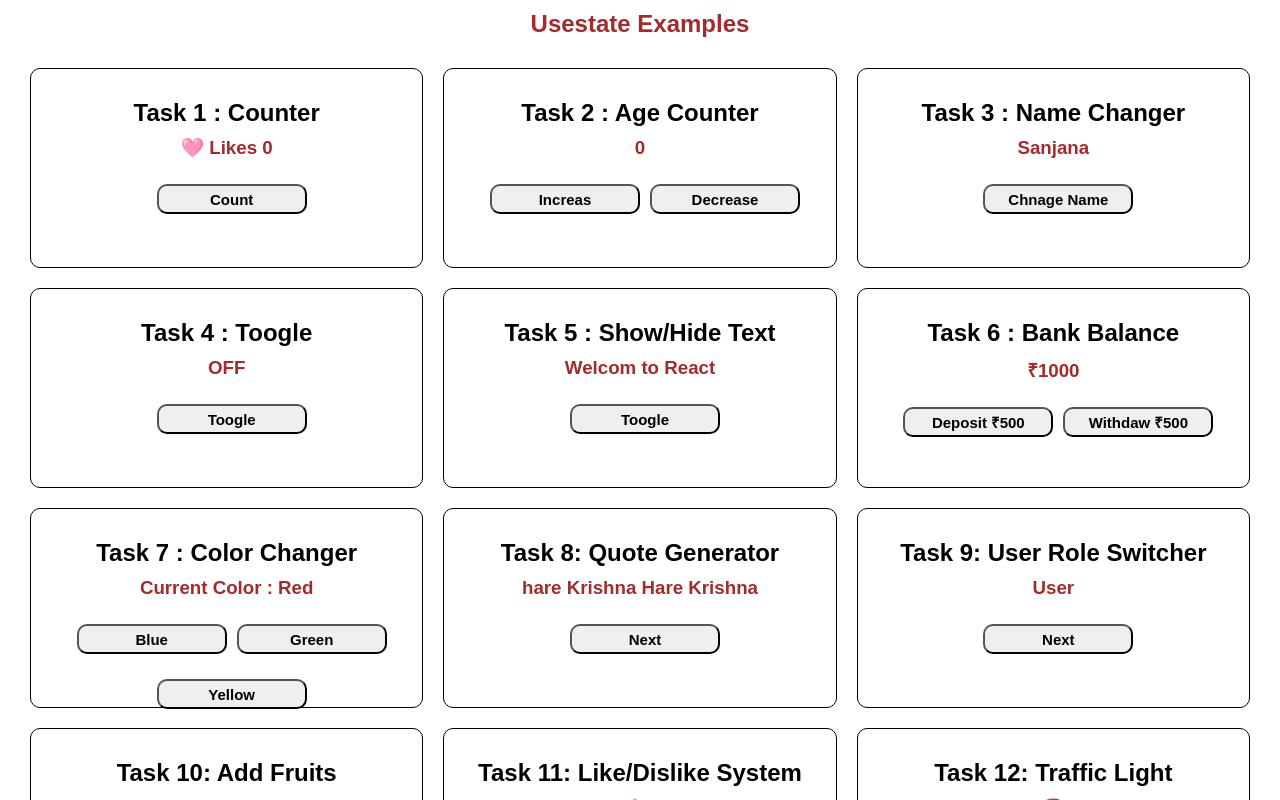
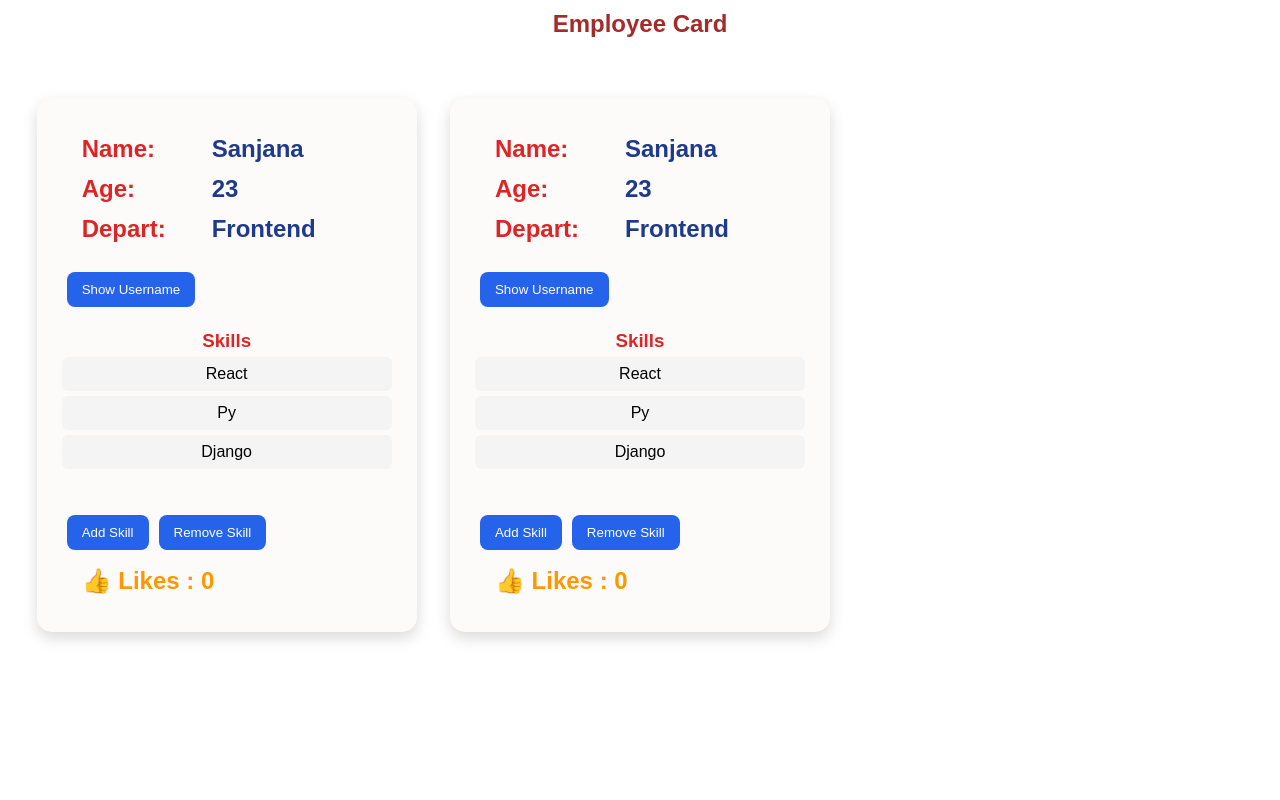
Before and after one commit to hodbesanjana06/React-Learning, a React (Vite) app: page / in a window 1280 px wide. Shown: the top 800 px of the page. Built offline with nearby package versions, Linux system fonts and the light colour scheme.

Commit message:
another Task on Ustate

```diff
--- a/src/App.css
+++ b/src/App.css
@@ -1,11 +1,11 @@
-
+/*
 .heading{
 text-align: center;
 color: brown;
 
 }
 .main-box {
-  /* border: 2px solid black; */
+
   padding: 20px;
 
   display: grid;
@@ -34,4 +34,87 @@ h3{
 }
 h2{
   margin-bottom: 10px;
+} */
+
+
+.main-box{
+  padding: 20px;
+  display: grid;
+  grid-template-columns: repeat(3, 1fr);
+  gap: 20px;
 }
+.small-box{
+
+  width: 380px;
+  margin: 40px auto;
+  padding: 25px;
+  background-color: #fcfbf9;
+  border-radius: 15px;
+  box-shadow: 0 6px 15px rgba(0, 0, 0, 0.15);
+  font-family: Arial, sans-serif;
+}
+
+.small-box h2 {
+  color: #1e3a8a;
+  margin: 12px 0;
+  text-align: left;
+  padding-left: 20px;
+}
+.small-box h3 {
+  color: #dc2626;
+  text-align: center;
+}
+
+
+.small-box ul {
+  list-style: none;
+  padding: 0;
+}
+
+.small-box li {
+  background: #f4f4f4;
+  margin: 5px 0;
+  padding: 8px;
+  text-align: center;
+  border-radius: 6px;
+}
+
+
+.small-box button {
+  background: #2563eb;
+  color: white;
+  border: none;
+  padding: 10px 15px;
+  margin: 5px;
+  border-radius: 8px;
+  cursor: pointer;
+}
+
+.small-box button:hover {
+  background: #1d4ed8;
+}
+
+.small-box h2:last-child {
+  cursor: pointer;
+  color: #ff9800;
+}
+
+.small-box h2 {
+  display: flex;
+  align-items: center;
+  gap: 10px;
+  margin: 12px 0;
+  color: #1e3a8a;
+}
+
+.heading{
+text-align: center;
+color: brown;
+
+}
+.label {
+  display: inline-block;
+  width: 120px;
+  color: #dc2626;
+  font-weight: bold;
+}
--- a/src/App.jsx
+++ b/src/App.jsx
@@ -1,14 +1,18 @@
 import './App.css'
 
+import EmpCard from './Days/Day04 - useState/EmpCard';
 
-import UseState from './Days/Day04 - useState/useSate'
-import Task from './Days/Day04 - useState/Task';
 function App(){
   return(
     <>
+      <h2 className="heading">Employee Card </h2>
 
-      {/* <UseState/> */}
-      < Task/>
+      <div className='main-box'>
+          <EmpCard name ={'Sanjana'} age={23} dept={'Frontend'} />
+          <EmpCard name ={'Sanjana'} age={23} dept={'Frontend'}/>
+
+      </div>
+
     </>
   );
 }
--- /dev/null
+++ b/src/Days/Day04 - useState/EmpCard.jsx
@@ -0,0 +1,39 @@
+import { useState } from "react";
+
+function EmpCard({name , age , dept}){
+    const [show , setUsername] = useState(false)
+    const [skills , setSkills] = useState(['React', 'Py', 'Django'])
+    // console.log(skills);
+    const [likes , setLike] = useState(0)
+
+    return(
+        <>
+
+        <div className="small-box">
+                <h2><span className="label">Name:</span> {name}</h2>
+                <h2><span className="label">Age:</span> {age}</h2>
+                <h2><span className="label">Depart: </span> {dept}</h2>
+
+                <h2>{show ? 'sanjana_2206 ': ''}</h2>
+                <button className="button1" onClick={()=>setUsername(!show)}>Show Username </button><br /><br />
+
+                <h3>Skills</h3>
+                <ul>
+                    {skills.map((s)=>(
+                        <li key={s}>{s}</li>
+                    ))}
+                </ul><br /><br />
+
+                <button onClick={()=> setSkills([...skills , "Node.js"])}>Add Skill</button>
+                <button onClick={()=> setSkills(skills.slice(0 , -1))}>Remove Skill</button>
+
+
+                <h2 onClick={()=> setLike(likes + 1)}>👍 Likes : {likes}</h2>
+
+        </div>
+
+        </>
+    )
+}
+
+export default EmpCard;
```
